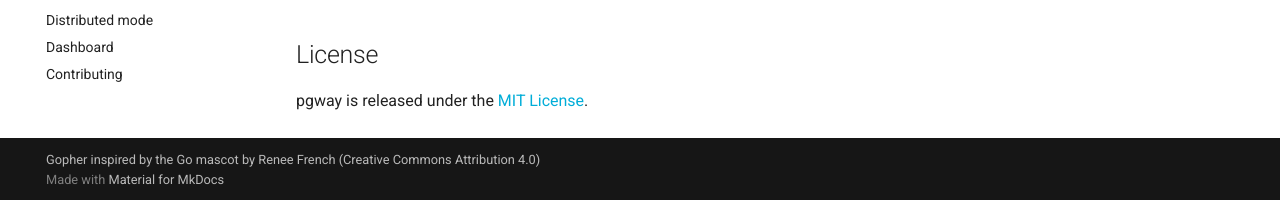
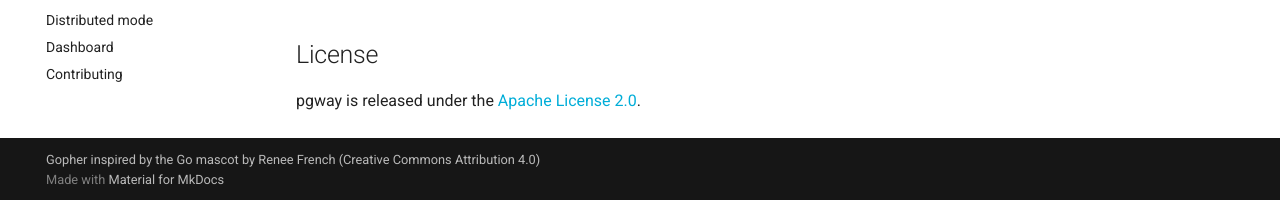
Before and after one commit to aknEvrnky/pgway-docs, an MkDocs documentation site: the page built from docs/index.md, in a window 1280 px wide and 900 px high, scrolled down 2703 px. Shown: the part 697-897 px from the top of the window. Built offline with MkDocs 1.6.1 and Material for MkDocs 9.7.7, drawn with Linux system fonts in a browser that asks for light colours; comment, search, counter and statistics services are not loaded.

Commit message:
docs: update license references to Apache-2.0

```diff
--- a/docs/index.md
+++ b/docs/index.md
@@ -109,4 +109,4 @@ The source code and issue tracker remain at [github.com/aknEvrnky/pgway](https:/
 
 ## License
 
-pgway is released under the [MIT License](https://github.com/aknEvrnky/pgway/blob/main/LICENSE).
+pgway is released under the [Apache License 2.0](https://github.com/aknEvrnky/pgway/blob/main/LICENSE).
```
Also changed, not shown: docs/guides/contributing.md (+4 -0 lines).
